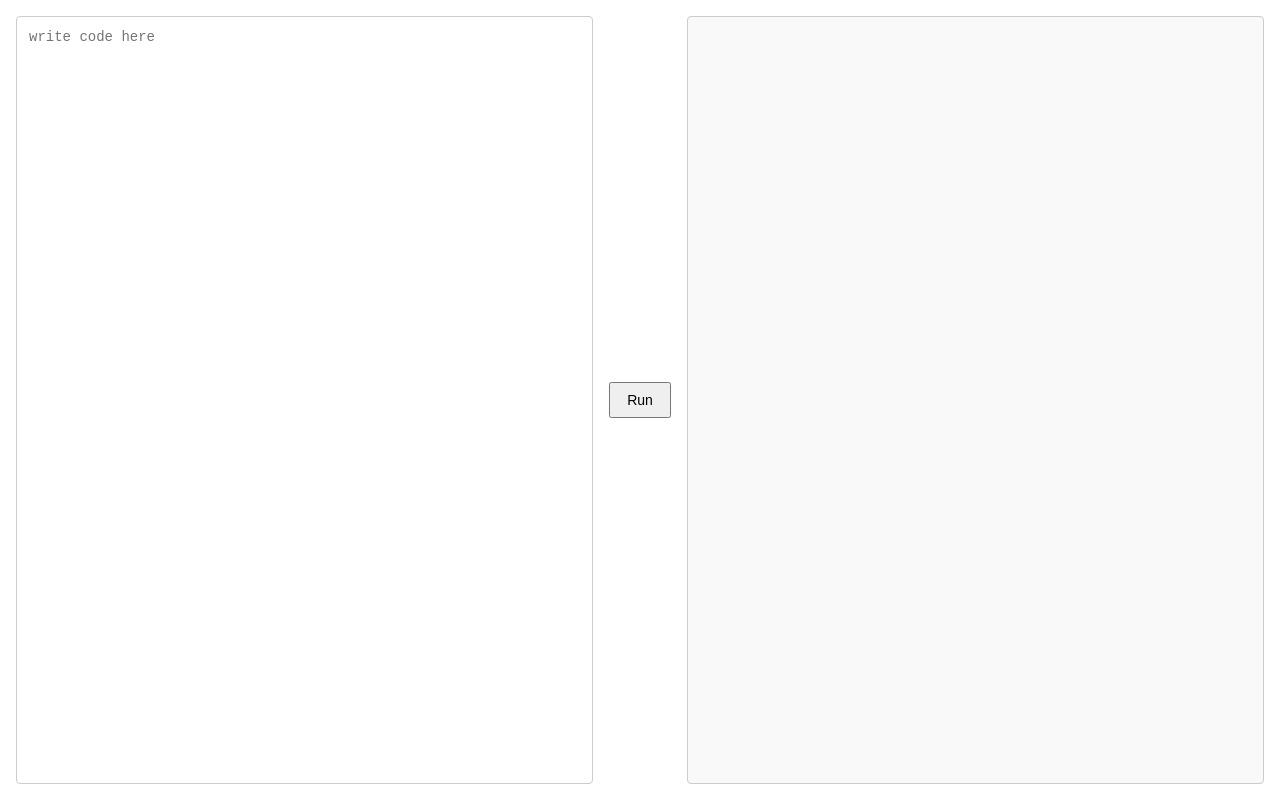
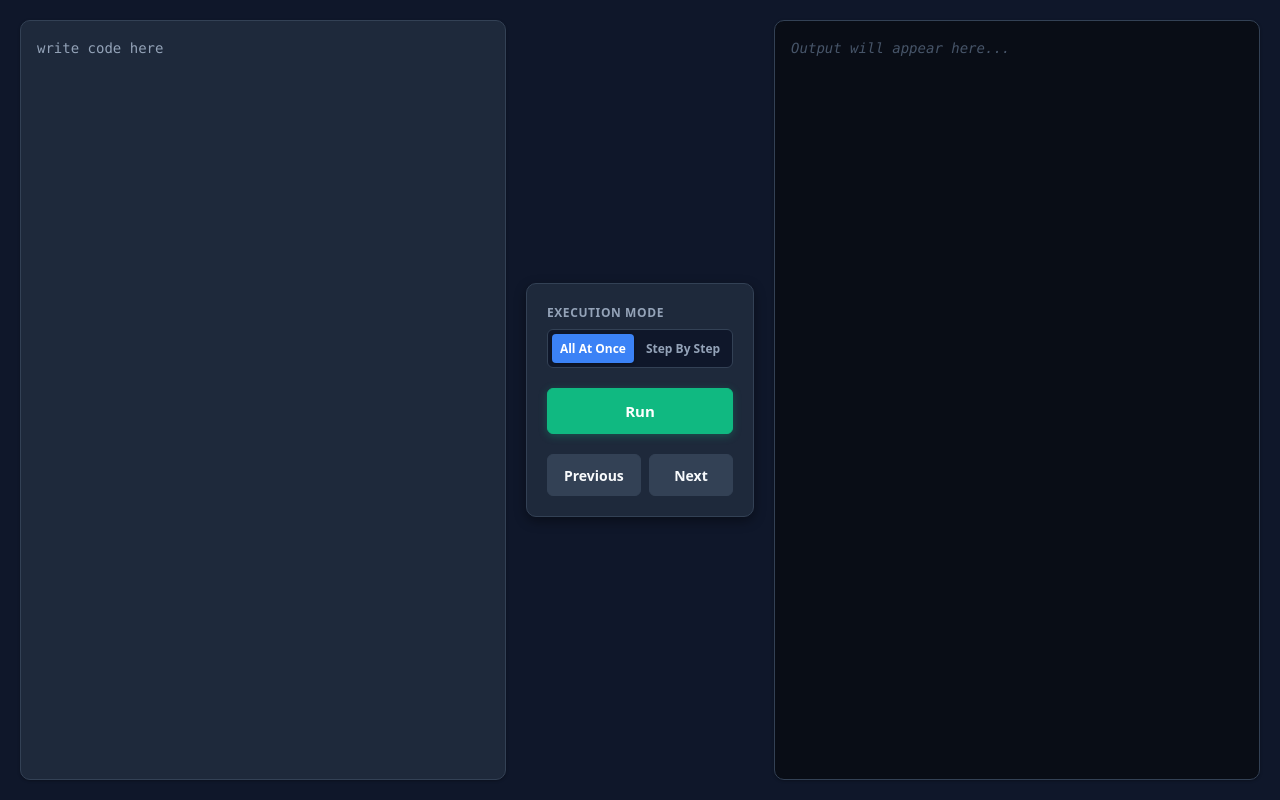
Before and after one commit to JithinAji/JS-runtime-lab, a website: page src/index.html in a window 1280 px wide. Drawn offline with Linux system fonts and the light colour scheme.

Commit message:
feat: add UI controls for step-by-step and all-at-once code execution

```diff
--- a/src/index.html
+++ b/src/index.html
@@ -3,16 +3,34 @@
   <head>
     <meta charset="UTF-8" />
     <meta name="viewport" content="width=device-width, initial-scale=1.0" />
-    <title>Document</title>
+    <title>JS Runtime Lab</title>
     <link rel="stylesheet" href="style.css" />
   </head>
 
   <body>
     <!-- add a text area to write code -->
-    <textarea placeholder="write code here"></textarea>
+    <textarea placeholder="write code here" spellcheck="false"></textarea>
 
-    <!-- add a button to run the code -->
-    <button>Run</button>
+    <!-- controls area -->
+    <div class="controls">
+      <!-- Run button placed first in DOM to preserve script.js selection -->
+      <button type="button" class="btn btn-run" id="run-btn">Run</button>
+
+      <!-- Step navigation controls -->
+      <div class="step-controls">
+        <button type="button" class="btn btn-nav" id="prev-btn">Previous</button>
+        <button type="button" class="btn btn-nav" id="next-btn">Next</button>
+      </div>
+
+      <!-- Execution mode toggle container -->
+      <div class="mode-container">
+        <span class="mode-label">Execution Mode</span>
+        <button type="button" class="btn btn-toggle" id="toggle-btn" data-mode="all">
+          <span class="toggle-option active">All At Once</span>
+          <span class="toggle-option">Step By Step</span>
+        </button>
+      </div>
+    </div>
 
     <!-- add output area -->
     <div class="output"></div>
--- a/src/style.css
+++ b/src/style.css
@@ -1,46 +1,214 @@
+:root {
+  --bg-color: #0f172a;
+  --panel-bg: #1e293b;
+  --panel-border: #334155;
+  --text-main: #f8fafc;
+  --text-muted: #94a3b8;
+  --accent-primary: #3b82f6;
+  --accent-primary-hover: #2563eb;
+  --accent-success: #10b981;
+  --accent-success-hover: #059669;
+  --btn-secondary: #334155;
+  --btn-secondary-hover: #475569;
+  --font-sans: system-ui, -apple-system, BlinkMacSystemFont, "Segoe UI", Roboto, sans-serif;
+  --font-mono: ui-monospace, SFMono-Regular, Menlo, Monaco, Consolas, "Liberation Mono", "Courier New", monospace;
+  --radius-sm: 6px;
+  --radius-md: 10px;
+  --shadow-sm: 0 1px 3px rgba(0, 0, 0, 0.3);
+  --shadow-md: 0 4px 12px rgba(0, 0, 0, 0.4);
+}
+
 * {
   box-sizing: border-box;
 }
 
 body {
   display: flex;
-  align-items: center;
-  gap: 1rem;
+  align-items: stretch;
+  gap: 1.25rem;
   height: 100vh;
   margin: 0;
-  padding: 1rem;
-  font-family:
-    system-ui,
-    -apple-system,
-    sans-serif;
+  padding: 1.25rem;
+  font-family: var(--font-sans);
+  background-color: var(--bg-color);
+  color: var(--text-main);
 }
 
+/* Code Input Area */
 textarea {
   flex: 1;
   height: 100%;
-  padding: 0.75rem;
-  font-family: monospace;
+  padding: 1rem;
+  font-family: var(--font-mono);
   font-size: 14px;
-  border: 1px solid #ccc;
-  border-radius: 4px;
+  line-height: 1.6;
+  color: #e2e8f0;
+  background-color: var(--panel-bg);
+  border: 1px solid var(--panel-border);
+  border-radius: var(--radius-md);
+  box-shadow: var(--shadow-sm);
   resize: none;
+  outline: none;
+  transition: border-color 0.2s, box-shadow 0.2s;
 }
 
-button {
-  padding: 0.5rem 1rem;
-  font-size: 14px;
-  cursor: pointer;
+textarea:focus {
+  border-color: var(--accent-primary);
+  box-shadow: 0 0 0 3px rgba(59, 130, 246, 0.2);
+}
+
+textarea::placeholder {
+  color: var(--text-muted);
+}
+
+/* Central Controls Panel */
+.controls {
+  display: flex;
+  flex-direction: column;
+  justify-content: center;
+  align-items: stretch;
+  gap: 1.25rem;
+  min-width: 220px;
+  padding: 1.25rem;
+  background-color: var(--panel-bg);
+  border: 1px solid var(--panel-border);
+  border-radius: var(--radius-md);
+  box-shadow: var(--shadow-md);
   align-self: center;
 }
 
+/* Order control elements visually */
+.mode-container {
+  order: 1;
+  display: flex;
+  flex-direction: column;
+  gap: 0.5rem;
+}
+
+.btn-run {
+  order: 2;
+}
+
+.step-controls {
+  order: 3;
+  display: flex;
+  gap: 0.5rem;
+}
+
+/* Execution Mode Section */
+.mode-label {
+  font-size: 12px;
+  font-weight: 600;
+  text-transform: uppercase;
+  letter-spacing: 0.05em;
+  color: var(--text-muted);
+}
+
+/* Buttons Base Styling */
+.btn {
+  display: inline-flex;
+  align-items: center;
+  justify-content: center;
+  padding: 0.65rem 1rem;
+  font-family: var(--font-sans);
+  font-size: 14px;
+  font-weight: 600;
+  color: var(--text-main);
+  background-color: var(--btn-secondary);
+  border: 1px solid var(--panel-border);
+  border-radius: var(--radius-sm);
+  cursor: pointer;
+  user-select: none;
+  transition: all 0.2s ease;
+}
+
+.btn:hover {
+  background-color: var(--btn-secondary-hover);
+  border-color: #64748b;
+  transform: translateY(-1px);
+}
+
+.btn:active {
+  transform: translateY(0);
+}
+
+/* Run Button */
+.btn-run {
+  width: 100%;
+  padding: 0.75rem 1rem;
+  font-size: 15px;
+  background-color: var(--accent-success);
+  border-color: var(--accent-success);
+  color: #ffffff;
+  box-shadow: 0 2px 8px rgba(16, 185, 129, 0.3);
+}
+
+.btn-run:hover {
+  background-color: var(--accent-success-hover);
+  border-color: var(--accent-success-hover);
+  box-shadow: 0 4px 12px rgba(16, 185, 129, 0.4);
+}
+
+/* Navigation Buttons (Previous / Next) */
+.btn-nav {
+  flex: 1;
+  background-color: var(--btn-secondary);
+}
+
+/* Execution Mode Toggle Button */
+.btn-toggle {
+  width: 100%;
+  display: flex;
+  align-items: center;
+  justify-content: space-between;
+  padding: 4px;
+  gap: 4px;
+  background-color: #0f172a;
+  border: 1px solid var(--panel-border);
+  border-radius: var(--radius-sm);
+}
+
+.btn-toggle:hover {
+  border-color: var(--accent-primary);
+}
+
+.toggle-option {
+  flex: 1;
+  text-align: center;
+  padding: 6px 8px;
+  font-size: 12px;
+  font-weight: 600;
+  border-radius: 4px;
+  color: var(--text-muted);
+  transition: all 0.2s ease;
+  white-space: nowrap;
+}
+
+.toggle-option.active {
+  background-color: var(--accent-primary);
+  color: #ffffff;
+  box-shadow: 0 1px 3px rgba(0, 0, 0, 0.3);
+}
+
+/* Output Display Area */
 .output {
   flex: 1;
   height: 100%;
-  padding: 0.75rem;
-  font-family: monospace;
+  padding: 1rem;
+  font-family: var(--font-mono);
+  font-size: 14px;
+  line-height: 1.6;
+  color: #38bdf8;
   white-space: pre-wrap;
-  border: 1px solid #ccc;
-  border-radius: 4px;
-  background-color: #f9f9f9;
+  background-color: #090d16;
+  border: 1px solid var(--panel-border);
+  border-radius: var(--radius-md);
+  box-shadow: var(--shadow-sm);
   overflow: auto;
 }
+
+.output:empty::before {
+  content: "Output will appear here...";
+  color: #475569;
+  font-style: italic;
+}
```
Also changed, not shown: AGENTS.md (added, +59 -0 lines), devlog/2026/September/20Sep2026.md (+11 -0 lines), devlog/2026/September/26Sep2026.md (added, +5 -0 lines).
